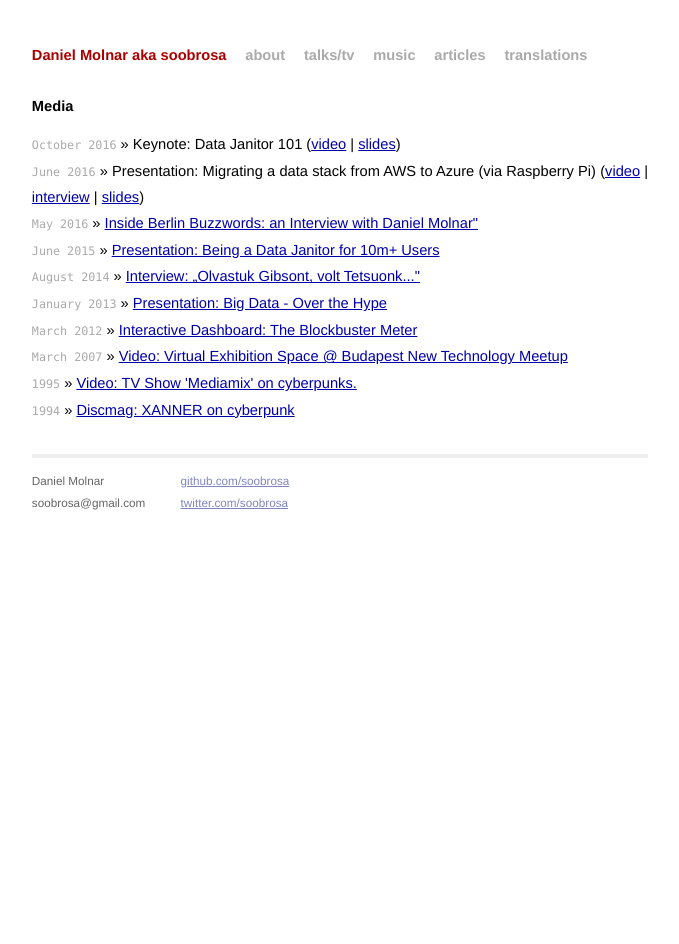
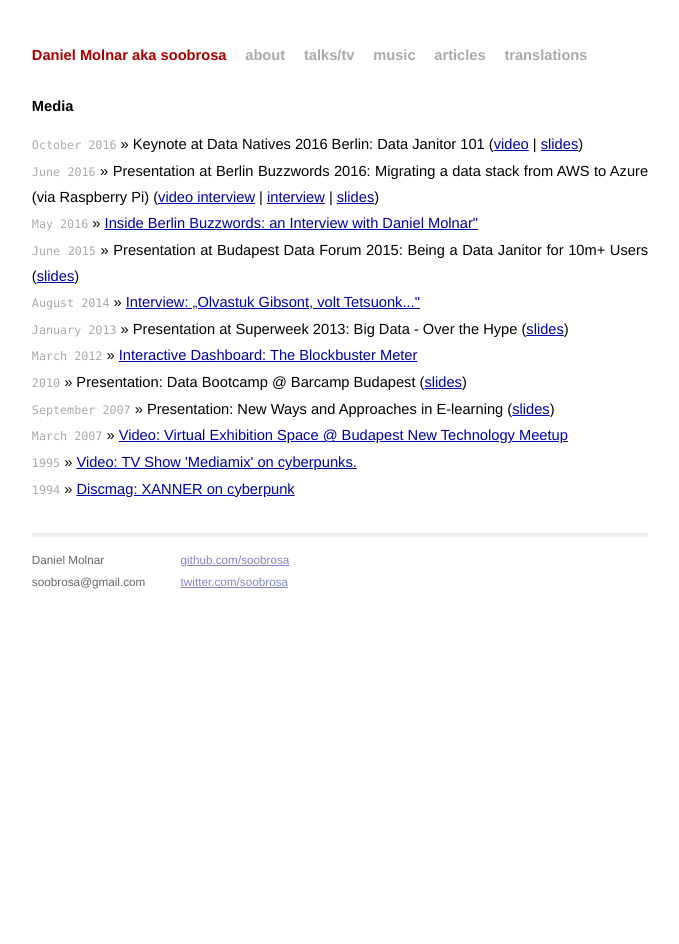
Before and after one commit to mojombo/mojombo.github.io, a Jekyll site: the page built from media.html, in a window 1280 px wide. Shown: the whole page, without its empty margins (300-979 px from the left). Built offline with Jekyll 4.4.1, drawn with Linux system fonts in a browser that asks for light colours.

Commit message:
moar presentations

```diff
--- a/media.html
+++ b/media.html
@@ -6,13 +6,15 @@ title: soobrosa
 <div id="home">
   <h1>Media</h1>
   <ul class="posts">
-    <li><span>October 2016</span> &raquo; Keynote: Data Janitor 101 (<a href="https://www.youtube.com/watch?v=oKWmg3oBJgc">video</a> | <a href="http://www.slideshare.net/soobrosa/data-janitor-101">slides</a>)
-    <li><span>June 2016</span> &raquo; Presentation: Migrating a data stack from AWS to Azure (via Raspberry Pi) (<a href="https://www.youtube.com/watch?v=QhXPANTd9nE">video</a> | <a href="https://www.youtube.com/watch?v=9X7_nzZbZsA">interview</a> | <a href="http://www.slideshare.net/soobrosa/migrating-a-data-stack-from-aws-to-azure-via-raspberry-pi">slides</a>)
+    <li><span>October 2016</span> &raquo; Keynote at Data Natives 2016 Berlin: Data Janitor 101 (<a href="https://www.youtube.com/watch?v=oKWmg3oBJgc">video</a> | <a href="http://www.slideshare.net/soobrosa/data-janitor-101">slides</a>)
+    <li><span>June 2016</span> &raquo; Presentation at Berlin Buzzwords 2016: Migrating a data stack from AWS to Azure (via Raspberry Pi) (<a href="https://www.youtube.com/watch?v=QhXPANTd9nE">video interview</a> | <a href="https://www.youtube.com/watch?v=9X7_nzZbZsA">interview</a> | <a href="http://www.slideshare.net/soobrosa/migrating-a-data-stack-from-aws-to-azure-via-raspberry-pi">slides</a>)
     <li><span>May 2016</span> &raquo; <a href="https://berlinbuzzwords.de/news/inside-berlin-buzzwords-interview-daniel-molnar">Inside Berlin Buzzwords: an Interview with Daniel Molnar"</a></li>
-    <li><span>June 2015</span> &raquo; <a href="http://www.slideshare.net/soobrosa/6w-bp-datashow">Presentation: Being a Data Janitor for 10m+ Users</a>
+    <li><span>June 2015</span> &raquo; Presentation at Budapest Data Forum 2015: Being a Data Janitor for 10m+ Users (<a href="http://www.slideshare.net/soobrosa/6w-bp-datashow">slides</a>)
     <li><span>August 2014</span> &raquo; <a href="http://www.artmagazin.hu/artmagazin_hirek/olvastuk_gibsont_volt_tetsuonk_ezerrel_ment_az_electronic_body_music_kezdodott_a_rave..2440.html">Interview: „Olvastuk Gibsont, volt Tetsuonk..."</a></li>
-    <li><span>January 2013</span> &raquo; <a href="http://www.slideshare.net/soobrosa/daniel-molnar-bigdataoverthehype">Presentation: Big Data - Over the Hype</a>
+    <li><span>January 2013</span> &raquo; Presentation at Superweek 2013: Big Data - Over the Hype (<a href="http://www.slideshare.net/soobrosa/daniel-molnar-bigdataoverthehype">slides</a>)
     <li><span>March 2012</span> &raquo; <a href="http://public.tableausoftware.com/profile/balazs.krich#!/vizhome/Whatmovieshouldwewatchtonight/Opinionmeter">Interactive Dashboard: The Blockbuster Meter</a></li>
+    <li><span>2010</span> &raquo; Presentation: Data Bootcamp @ Barcamp Budapest (<a href="http://www.slideshare.net/soobrosa/data-at-barcamp-budapest-hun">slides</a>)
+    <li><span>September 2007</span> &raquo; Presentation: New Ways and Approaches in E-learning (<a href="http://www.slideshare.net/soobrosa/new-ways-and-approaches">slides</a>)
     <li><span>March 2007</span> &raquo; <a href="https://www.youtube.com/watch?v=FOT4sRaPFwo">Video: Virtual Exhibition Space @ Budapest New Technology Meetup</a></li>
     <li><span>1995</span> &raquo; <a href="https://www.youtube.com/watch?v=HHpTeBQ-ruk">Video: TV Show 'Mediamix' on cyberpunks.</a></li>
     <li><span>1994</span> &raquo; <a href="/holder/xanner_no_1.zip">Discmag: XANNER on cyberpunk</a></li>
```
